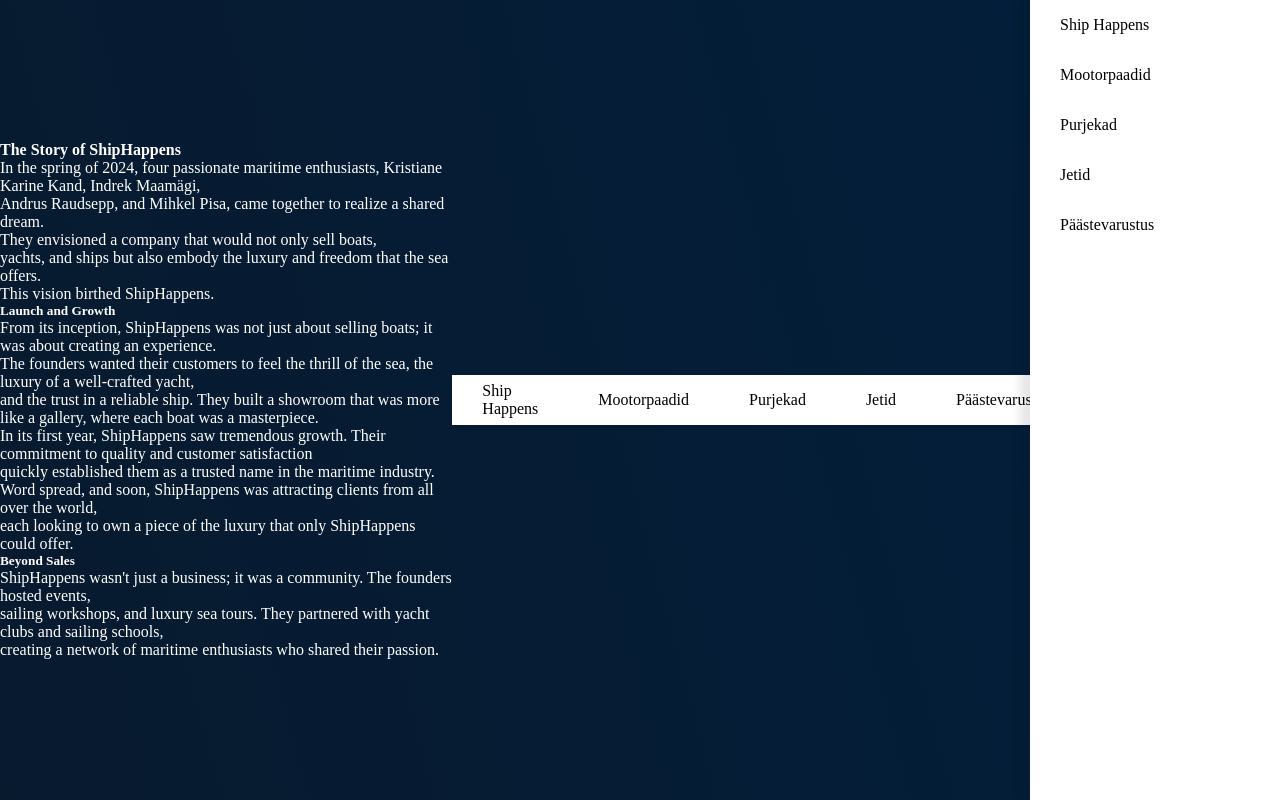
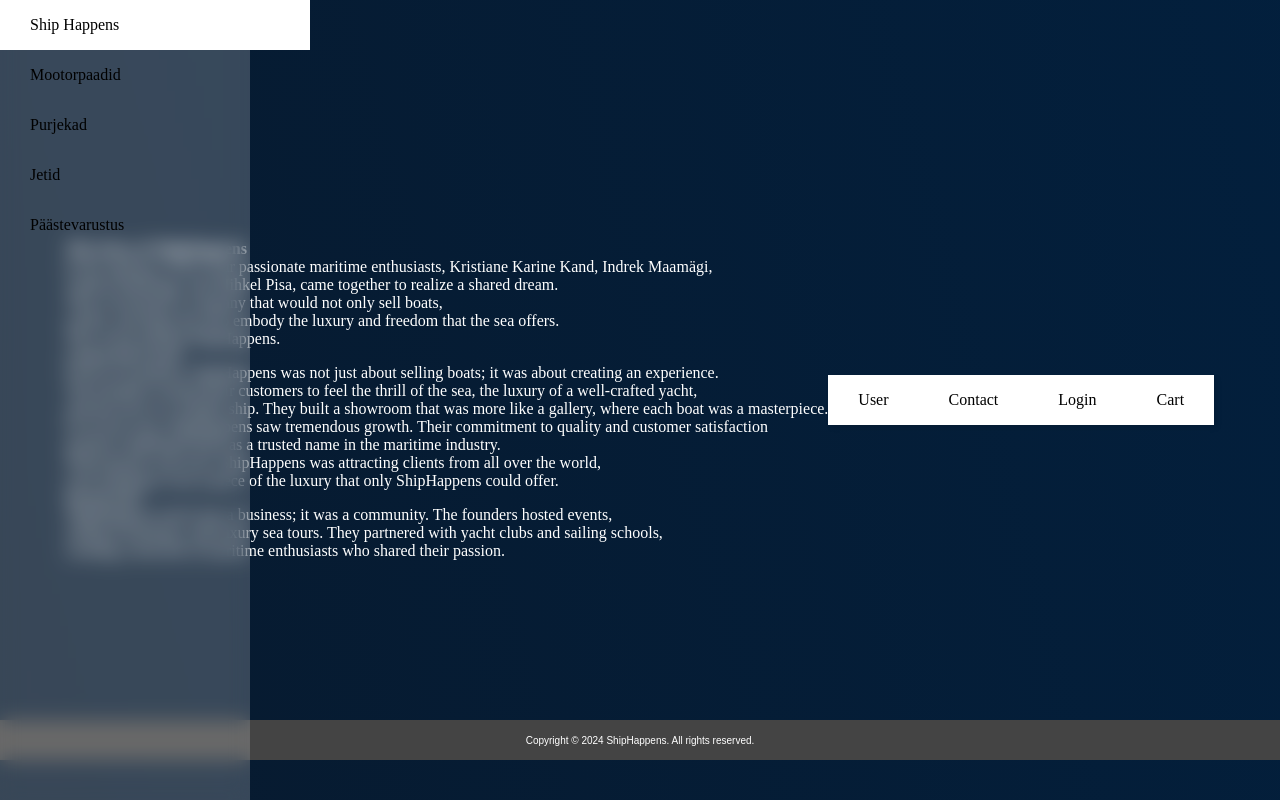
Before and after one commit to AndrusR/final_project_eshop, a Django app: page /about/ in a window 1280 px wide. Run offline with Django 5.2, Linux system fonts and the light colour scheme.

Commit message:
sidebar update 1.1v + testing

```diff
--- a/static/css/styles.css
+++ b/static/css/styles.css
@@ -47,8 +47,8 @@
   align-items: center;
   color: black;
 }
-nave a:hover{
-  background-color: #f0f0f0;
+nav a:hover{
+  background-color: white;
 }
 nav li:first-child{
   margin-right: auto;
@@ -56,11 +56,12 @@
 .sidebar{
   position: fixed;
   top: 0;
-  right: 0;
+  left: 0;
   height: 100vh;
   width: 250px;
   z-index: 999;
-  background-color: white;
+  background-color: rgba(255, 255, 255, 0.2);
+  backdrop-filter: blur(10px);
   box-shadow: -10px 0 10px rgba(0, 0, 0, 0.1);
   display: flex;
   flex-direction: column;
@@ -73,3 +74,20 @@
 .sidebar a{
   width: 100%;
 }
+
+/*STOCK LINES*/
+.footer {
+  width: 100%;
+  height: 2.5rem;
+  position: absolute;
+  bottom: 5%;
+  background-color: #444; /* Optional: Add a background color to the footer */
+  display: flex;
+  justify-content: center; /* Center-align text horizontally */
+  align-items: center;
+}
+.copyright {
+  font-family: Futura, sans-serif;
+  font-size: 10px;
+  color: gray;
+}
--- a/templates/base.html
+++ b/templates/base.html
@@ -19,9 +19,9 @@
 
     {% include 'sidebar.html' %}
 
-    <div class="mt-5 p-4 bg-dark text-white text-center footer">
-      <p style="color: white" class="copyright">Copyright © 2024 ShipHappens. All rights reserved.</p>
-    </div>
+<div class="mt-5 p-4 bg-dark text-white text-center footer">
+  <p style="color: white" class="copyright">Copyright © 2024 ShipHappens. All rights reserved.</p>
+</div>
 
 </body>
 </html>
--- a/templates/sidebar.html
+++ b/templates/sidebar.html
@@ -7,12 +7,11 @@
             <li><a href="#">Jetid</a></li>
             <li><a href="#">Päästevarustus</a></li>
         </ul>
-        <ul>
-            <li><a href="#">Ship Happens</a></li>
-            <li><a href="#">Mootorpaadid</a></li>
-            <li><a href="#">Purjekad</a></li>
-            <li><a href="#">Jetid</a></li>
-            <li><a href="#">Päästevarustus</a></li>
+        <ul class="navbar">
+            <li><a href="#">User</a></li>
+            <li><a href="#">Contact</a></li>
+            <li><a href="#">Login</a></li>
+            <li><a href="#">Cart</a></li>
         </ul>
     </nav>
 </body>
```
